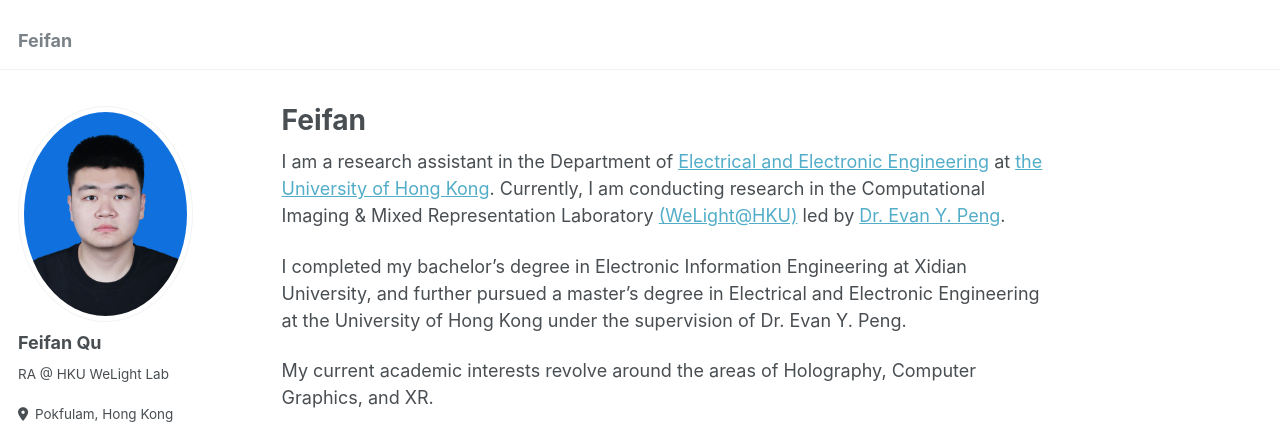
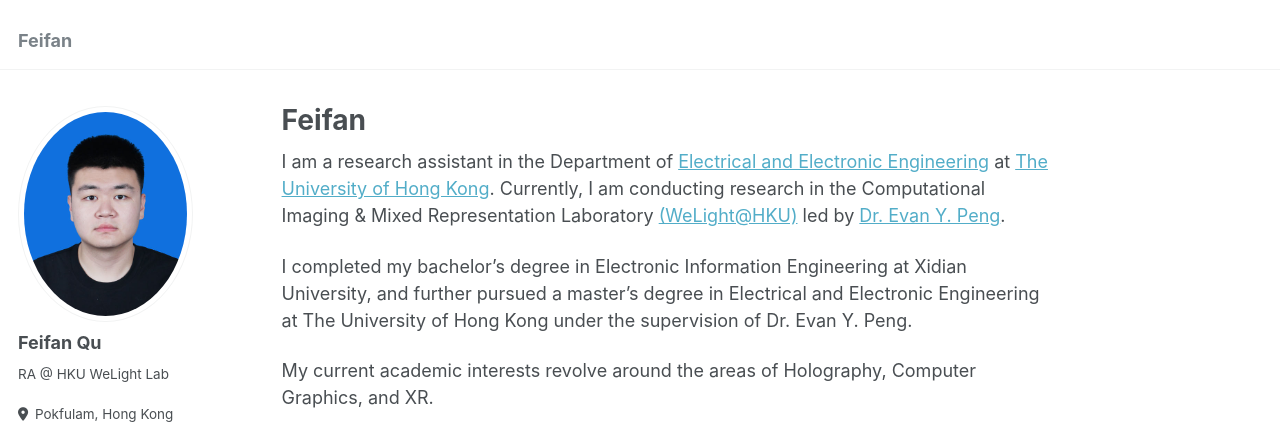
Before and after one commit to QuFeiFan/QuFeiFan.github.io, a Jekyll site: the page built from _pages/about.md, in a window 1280 px wide and 1236 px high. Shown: the top 424 px of the window. Built offline with Jekyll 4.4.1, drawn with Linux system fonts in a browser that asks for light colours; some web fonts are replaced.

Commit message:
edit info

```diff
--- a/_pages/about.md
+++ b/_pages/about.md
@@ -7,9 +7,9 @@
   - /about.html
 ---
 
-I am a research assistant in the Department of [Electrical and Electronic Engineering](https://www.eee.hku.hk/) at [the University of Hong Kong](https://www.hku.hk/). Currently, I am conducting research in the Computational Imaging & Mixed Representation Laboratory [(WeLight@HKU)](https://hku.welight.fun/) led by [Dr. Evan Y. Peng](https://www.eee.hku.hk/~evanpeng/).
+I am a research assistant in the Department of [Electrical and Electronic Engineering](https://www.eee.hku.hk/) at [The University of Hong Kong](https://www.hku.hk/). Currently, I am conducting research in the Computational Imaging & Mixed Representation Laboratory [(WeLight@HKU)](https://hku.welight.fun/) led by [Dr. Evan Y. Peng](https://www.eee.hku.hk/~evanpeng/).
 
-I completed my bachelor’s degree in Electronic Information Engineering at Xidian University, and further pursued a master’s degree in Electrical and Electronic Engineering at the University of Hong Kong under the supervision of Dr. Evan Y. Peng.
+I completed my bachelor’s degree in Electronic Information Engineering at Xidian University, and further pursued a master’s degree in Electrical and Electronic Engineering at The University of Hong Kong under the supervision of Dr. Evan Y. Peng.
 
 My current academic interests revolve around the areas of Holography, Computer Graphics, and XR.
 
```
